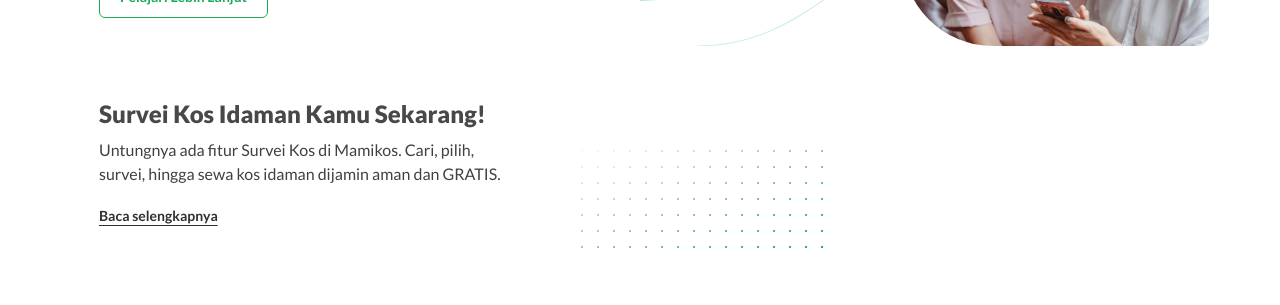
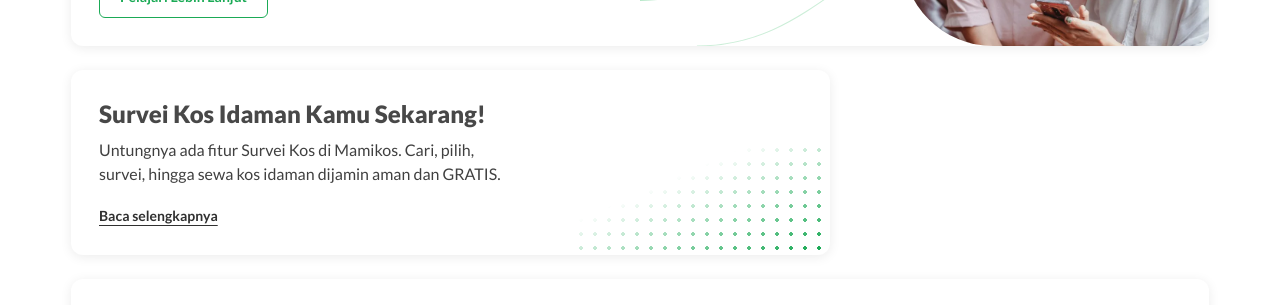
Before and after one commit to 0xpochita/mamikost-clone, a Next.js app: page / in a window 1280 px wide. Shown: the part 974-1279 px from the top of the page. Built offline with nearby package versions, Linux system fonts and the light colour scheme.

Commit message:
style(landing): swap card border for a soft shadow and densify dots

```diff
--- a/src/app/globals.css
+++ b/src/app/globals.css
@@ -24,6 +24,8 @@
   --color-ribbon-deposit: #ffdefb;
 
   --radius-card: 8px;
+
+  --shadow-card: 0 2px 12px rgb(0 0 0 / 0.08);
 
   --text-hero: 32px;
   --text-hero--line-height: 42px;
--- a/src/components/(landing)/sections/ServiceHighlights.tsx
+++ b/src/components/(landing)/sections/ServiceHighlights.tsx
@@ -1,8 +1,9 @@
 import Image from "next/image";
+import type { PartnerLogo } from "@/components/(landing)/types/promo";
 import { PromoCard } from "@/components/(landing)/ui/PromoCard";
 import { ASSET_PATHS } from "@/config/assets";
 
-const PARTNER_LOGOS = [
+const PARTNER_LOGOS: PartnerLogo[] = [
   {
     alt: "Singgahsini",
     src: `${ASSET_PATHS.brand}/logo-singgahsini.svg`,
@@ -56,6 +57,8 @@
   );
 }
 
+const DOT_FADE = "linear-gradient(to bottom right, transparent 35%, black 95%)";
+
 function SurveyCardMedia() {
   return (
     <div
@@ -63,10 +66,10 @@
       className="pointer-events-none absolute bottom-0 right-0 h-28 w-64"
       style={{
         backgroundImage:
-          "radial-gradient(circle, var(--color-mami) 1.5px, transparent 1.5px)",
-        backgroundSize: "16px 16px",
-        maskImage: "linear-gradient(to bottom right, transparent, black)",
-        WebkitMaskImage: "linear-gradient(to bottom right, transparent, black)",
+          "radial-gradient(circle, var(--color-mami) 2px, transparent 2px)",
+        backgroundSize: "14px 14px",
+        maskImage: DOT_FADE,
+        WebkitMaskImage: DOT_FADE,
       }}
     />
   );
```
